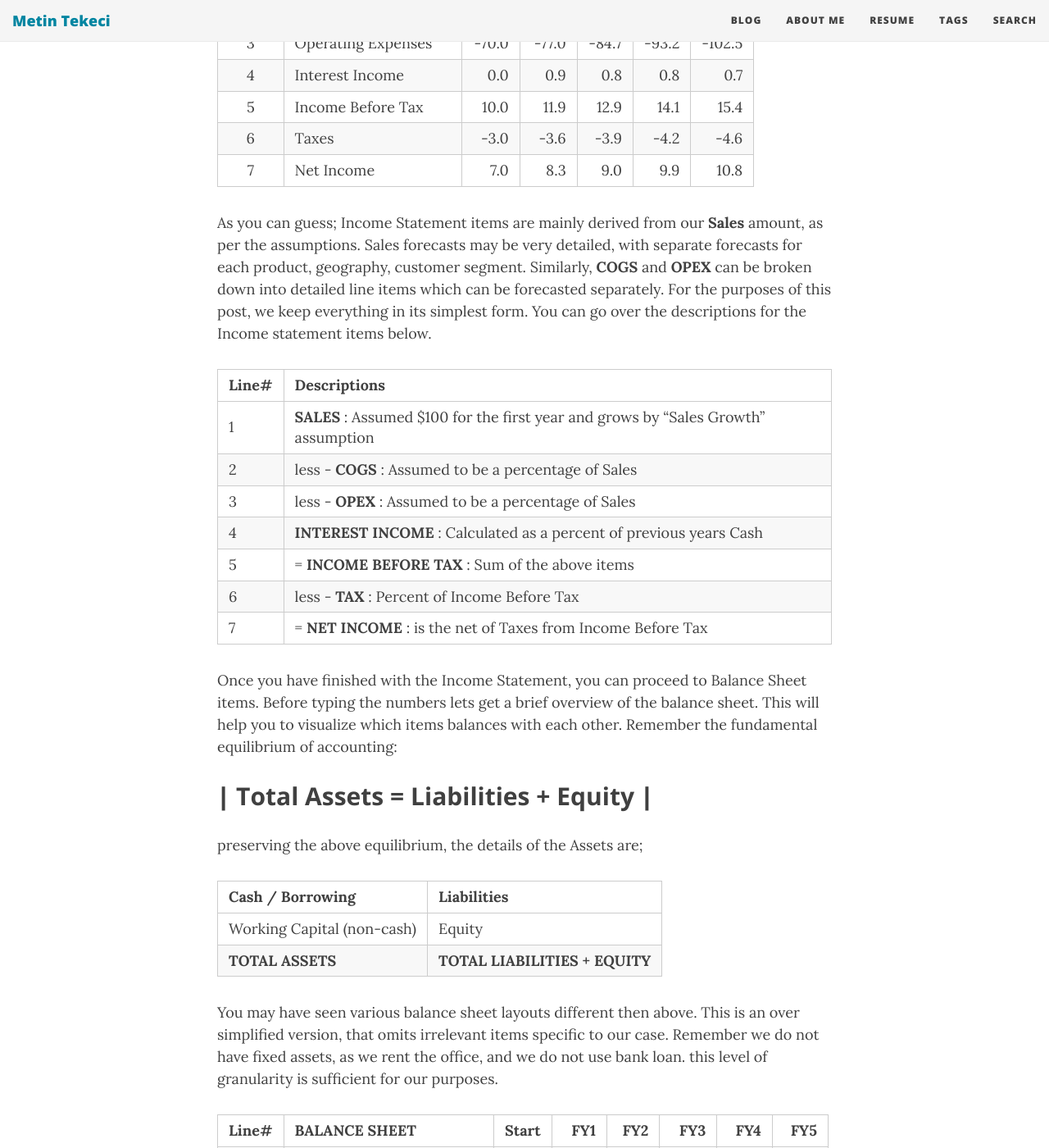
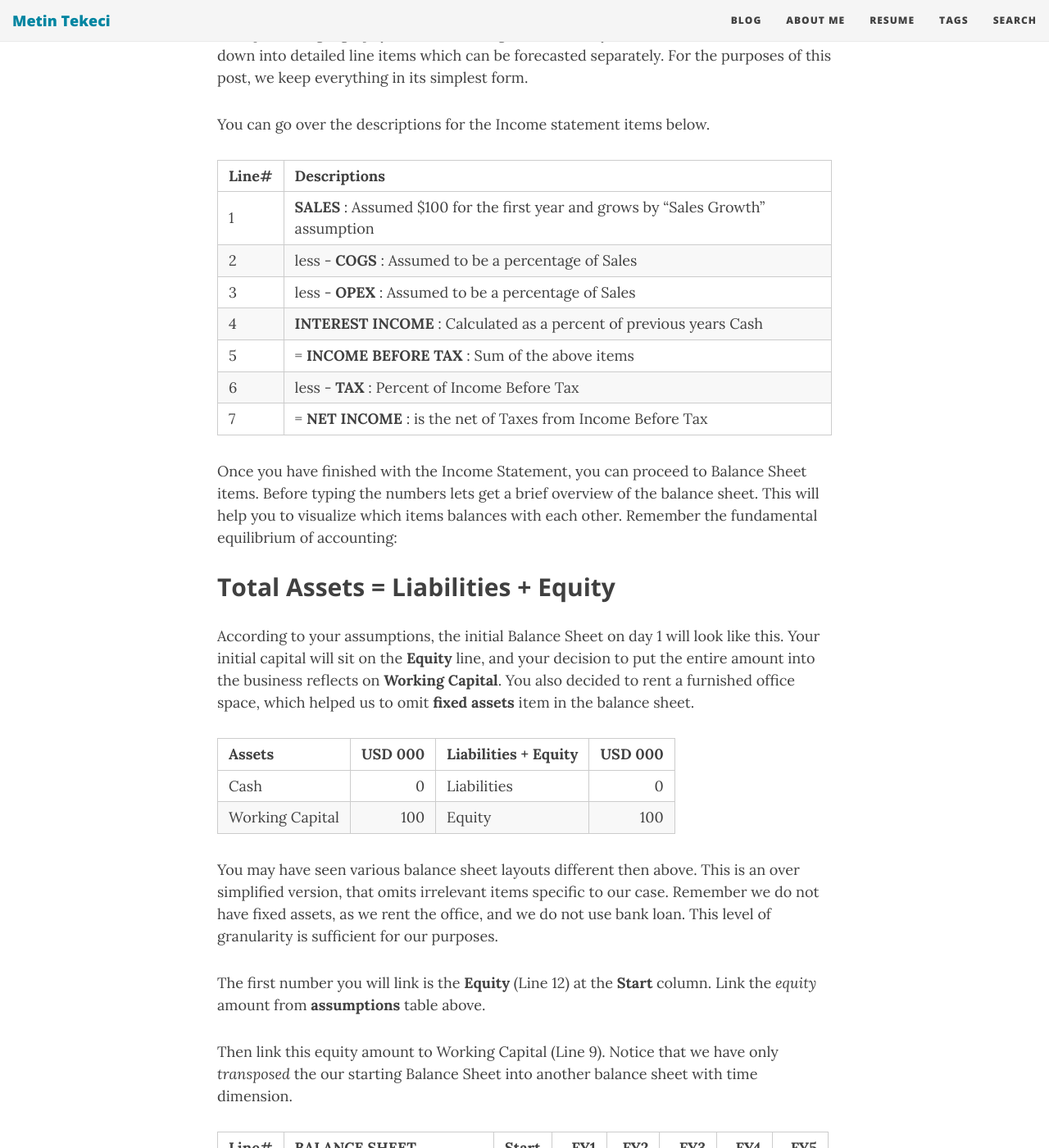
Before and after one commit to metintekeci/metintekeci.github.io, a Jekyll site: the page built from _posts/2020-02-15-basic-financial-forecasting.md, in a window 1280 px wide and 1400 px high, scrolled down 2863 px. Shown: the whole window at 82% size. Built offline with Jekyll 4.4.1, drawn with Linux system fonts in a browser that asks for light colours; nearby versions of some CDN libraries; some of the changed text lies outside the part shown.

Commit message:
edit typo for basic-financial-model

```diff
--- a/_posts/2020-02-15-basic-financial-forecasting.md
+++ b/_posts/2020-02-15-basic-financial-forecasting.md
@@ -14,14 +14,6 @@ Hint!, if you follow along the rest of this post, your final model will look lik
 ![Basic Financial Model](/img/basic-financial-forecasting.gif)
 
 Now you have a look and feel about what is the outcome of reading and applying the article. Let's dive in!
-
-According to your assumptions, the initial Balance Sheet on day 1 will look like this. Your initial capital will sit on the Equity line, and your decision to put the entire amount into the business reflects on Working Capital. You also decided not to rent a furnished office space, which helped us to omit **fixed assets** item in the balance sheet.
-
-| Assets | USD 000 | Liabilities + Equity | USD 000 |
-|------|------:|------|------:|
-| Cash |     0  | Liabilities | 0     |
-| Working Capital | 100 | Equity | 100|
-
 
 You think you are going to sell at least $100K in the first year, and expect to grow your sales by 10% every year. The products you will sell, will cost you - ***Cost of Goods Sold - COGS*** - 20% of sales amount.
 
@@ -64,7 +56,9 @@ Here is the Income Statement calculated according to assumptions.
 | 6     | Taxes              | -3.0  | -3.6  | -3.9  | -4.2  | -4.6   |
 | 7     | Net Income         | 7.0   | 8.3   | 9.0   | 9.9   | 10.8   |
 
-As you can guess; Income Statement items are mainly derived from our **Sales**  amount, as per the assumptions. Sales forecasts may be very detailed, with separate forecasts for each product, geography, customer segment.  Similarly, **COGS** and **OPEX** can be broken down into detailed line items which can be forecasted separately. For the purposes of this post, we keep everything in its simplest form.  You can go over the descriptions for the Income statement items below.
+As you can guess; **Income Statement** items are mainly derived from our **Sales**  amount, as per the assumptions. Sales forecasts may be very detailed, with separate forecasts for each product, geography, or customer segment.  Similarly, **COGS** and **OPEX** can be broken down into detailed line items which can be forecasted separately. For the purposes of this post, we keep everything in its simplest form.
+
+You can go over the descriptions for the Income statement items below.
 
 
 | Line# | Descriptions                                                                          |
@@ -82,18 +76,22 @@ As you can guess; Income Statement items are mainly derived from our **Sales**
 Once you have finished with the Income Statement, you can proceed to Balance Sheet items. Before typing the numbers lets get a brief overview of the balance sheet. This will help you to visualize which items balances with each other. Remember the fundamental equilibrium of accounting:
 
 
-| **Total Assets = Liabilities + Equity** |
-------------------------------------
-preserving the above equilibrium, the details of the Assets are;
+**Total Assets = Liabilities + Equity**
+---------------------------------------
+
+According to your assumptions, the initial Balance Sheet on day 1 will look like this. Your initial capital will sit on the **Equity** line, and your decision to put the entire amount into the business reflects on **Working Capital**. You also decided to rent a furnished office space, which helped us to omit **fixed assets** item in the balance sheet.
+
+| Assets | USD 000 | Liabilities + Equity | USD 000 |
+|------|------:|------|------:|
+| Cash |     0  | Liabilities | 0     |
+| Working Capital | 100 | Equity | 100|
 
 
-|Cash / Borrowing          |Liabilities                   |
-|:-------------------------|:-----------------------------|
-|Working Capital (non-cash)|Equity                        |
-|**TOTAL ASSETS**          |**TOTAL LIABILITIES + EQUITY**|
+You may have seen various balance sheet layouts different then above. This is an over simplified version, that omits irrelevant items specific to our case. Remember we do not have fixed assets, as we rent the office, and we do not use bank loan. This level of granularity is sufficient for our purposes.
 
+The first number you will link is the **Equity** (Line 12) at the **Start** column. Link the _equity_ amount from **assumptions** table above.
 
-You may have seen various balance sheet layouts different then above. This is an over simplified version, that omits irrelevant items specific to our case. Remember we do not have fixed assets, as we rent the office, and we do not use bank loan. this level of granularity is sufficient for our purposes.
+Then link this equity amount to Working Capital (Line 9). Notice that we have only _transposed_ the our starting Balance Sheet into another balance sheet with time dimension.
 
 |Line#|BALANCE SHEET             |Start|FY1  |FY2  |FY3  |FY4  |FY5  |
 |-----|--------------------------|----:|----:|----:|----:|----:|----:|
```
Also changed, not shown: other parts of _posts/2020-02-15-basic-financial-forecasting.md (+1 -1 lines).
